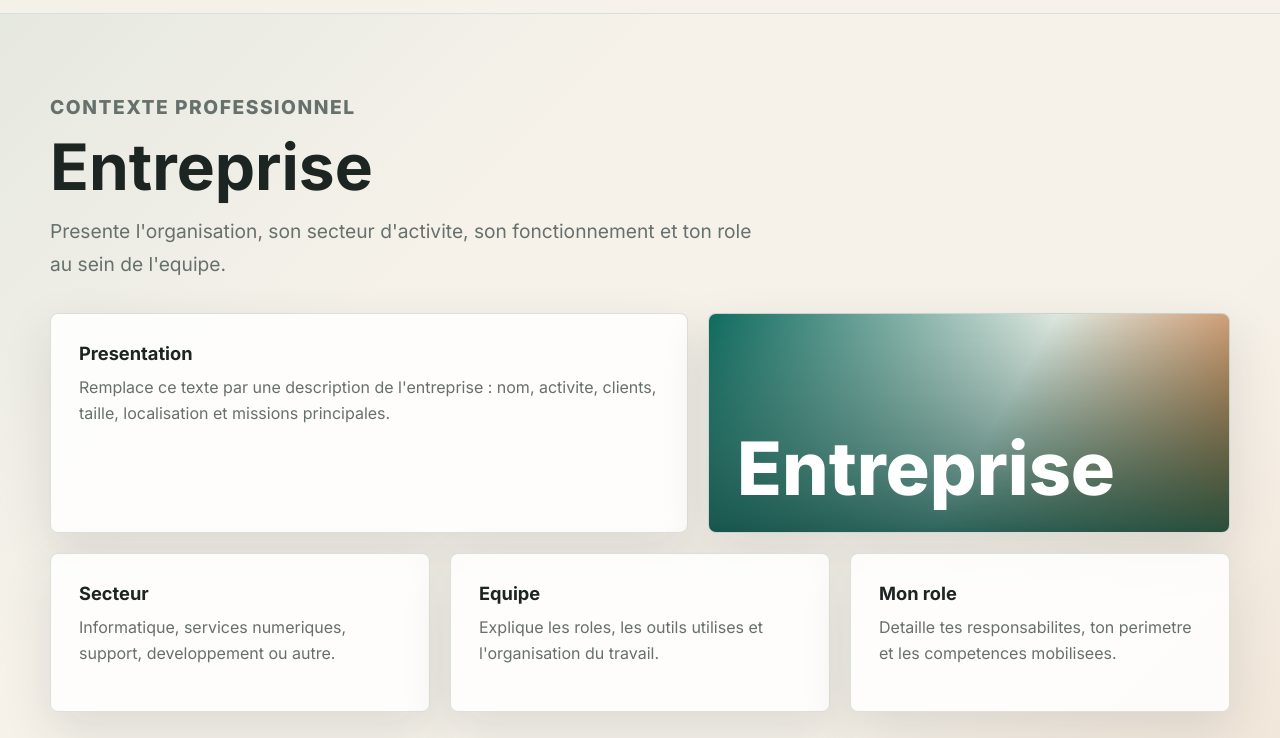
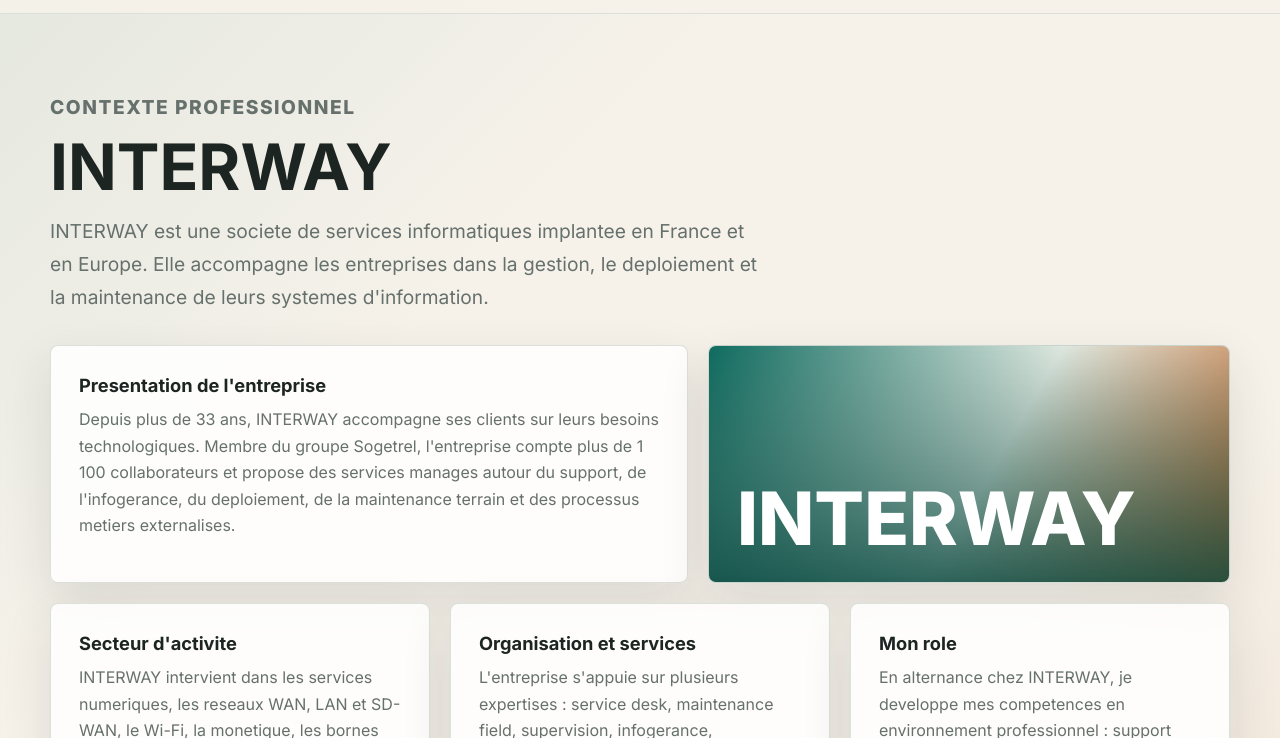
Before and after one commit to Noah77-bot-cpu/Portfolio, a plain HTML site: page index.html in a window 1280 px wide. Both pictures are taken after a click on the link "Entreprise". Shown: the part 62-800 px from the top of the page. Drawn offline with Linux system fonts and the light colour scheme.

Commit message:
Update Interway company information

```diff
--- a/index.html
+++ b/index.html
@@ -66,38 +66,58 @@
       <section class="page-section content-section" id="entreprise" data-page>
         <div class="section-heading">
           <p class="eyebrow">Contexte professionnel</p>
-          <h2>Entreprise</h2>
+          <h2>INTERWAY</h2>
           <p>
-            Presente l'organisation, son secteur d'activite, son fonctionnement et ton role
-            au sein de l'equipe.
+            INTERWAY est une societe de services informatiques implantee en France et
+            en Europe. Elle accompagne les entreprises dans la gestion, le deploiement
+            et la maintenance de leurs systemes d'information.
           </p>
         </div>
 
         <div class="two-column">
           <article class="info-block">
-            <h3>Presentation</h3>
+            <h3>Presentation de l'entreprise</h3>
             <p>
-              Remplace ce texte par une description de l'entreprise : nom, activite,
-              clients, taille, localisation et missions principales.
+              Depuis plus de 33 ans, INTERWAY accompagne ses clients sur leurs besoins
+              technologiques. Membre du groupe Sogetrel, l'entreprise compte plus de
+              1 100 collaborateurs et propose des services manages autour du support,
+              de l'infogerance, du deploiement, de la maintenance terrain et des
+              processus metiers externalises.
             </p>
           </article>
           <article class="info-block image-block">
-            <span class="image-label">Entreprise</span>
+            <span class="image-label">INTERWAY</span>
           </article>
         </div>
 
         <div class="detail-grid">
           <article>
-            <h3>Secteur</h3>
-            <p>Informatique, services numeriques, support, developpement ou autre.</p>
+            <h3>Secteur d'activite</h3>
+            <p>
+              INTERWAY intervient dans les services numeriques, les reseaux WAN, LAN et
+              SD-WAN, le Wi-Fi, la monetique, les bornes interactives, l'affichage
+              dynamique, les lockers connectes et les solutions digitales pour les
+              entreprises.
+            </p>
           </article>
           <article>
-            <h3>Equipe</h3>
-            <p>Explique les roles, les outils utilises et l'organisation du travail.</p>
+            <h3>Organisation et services</h3>
+            <p>
+              L'entreprise s'appuie sur plusieurs expertises : service desk,
+              maintenance field, supervision, infogerance, integration, logistique et
+              deploiement national. Elle gere notamment de grands parcs informatiques
+              et accompagne des secteurs comme le retail, le transport, l'hotellerie et
+              les collectivites.
+            </p>
           </article>
           <article>
             <h3>Mon role</h3>
-            <p>Detaille tes responsabilites, ton perimetre et les competences mobilisees.</p>
+            <p>
+              En alternance chez INTERWAY, je developpe mes competences en environnement
+              professionnel : support informatique, analyse des besoins, suivi des
+              incidents, documentation technique et participation aux activites de
+              l'equipe.
+            </p>
           </article>
         </div>
       </section>
```
